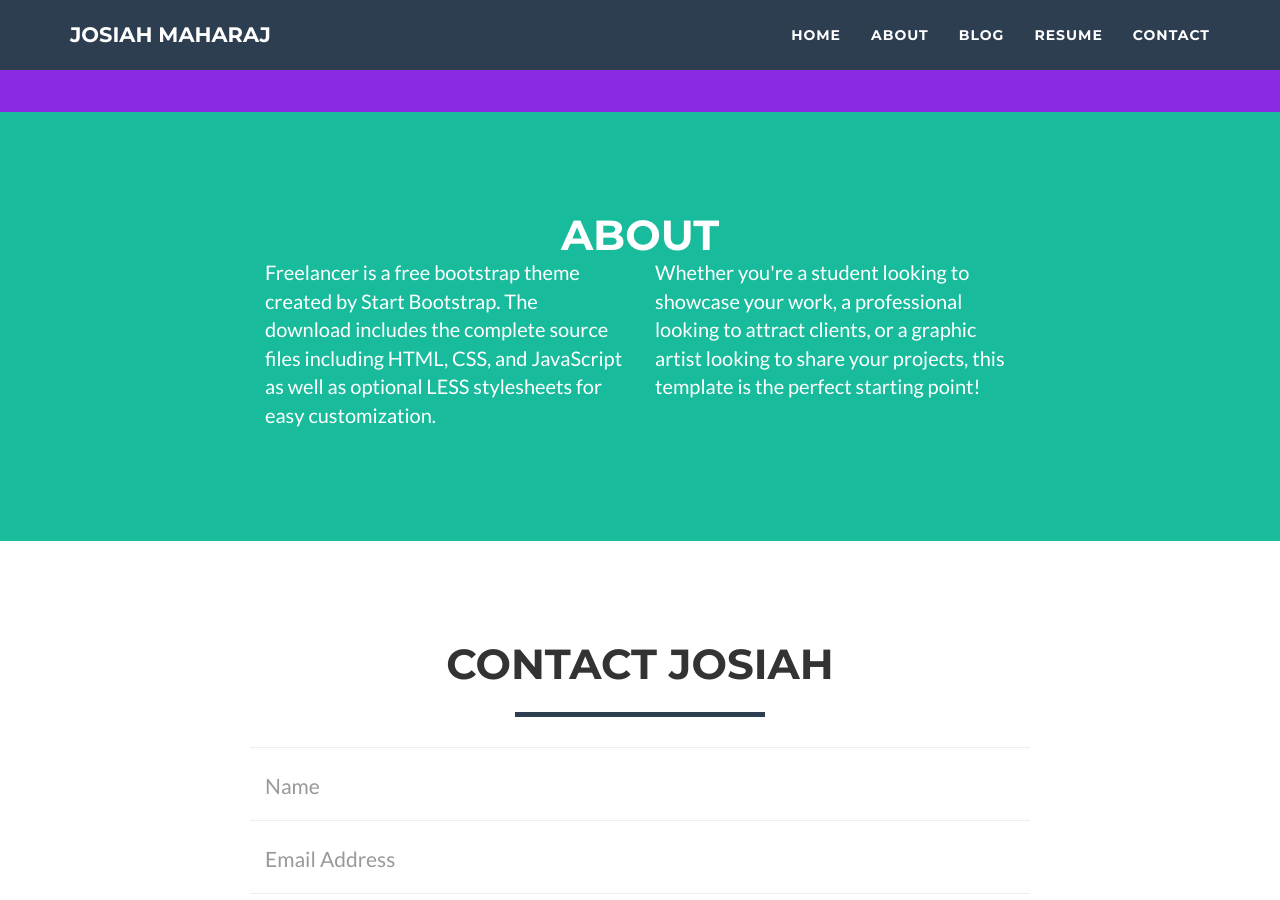
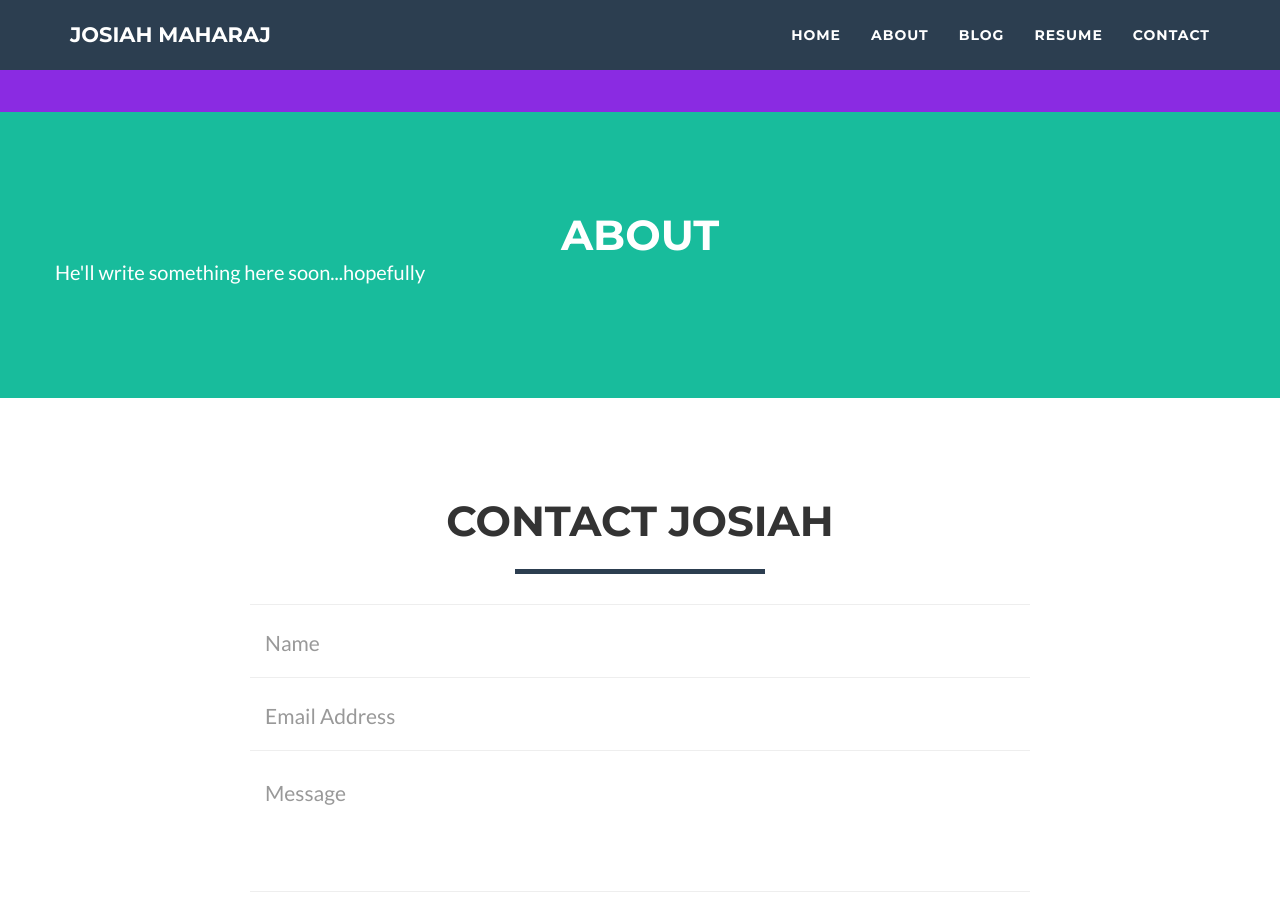
Before and after one commit to josiahmaharaj/josiahmaharaj.github.io, a Jekyll site: the page built from about.html, in a window 1280 px wide and 900 px high, scrolled down 664 px. Built offline with Jekyll 4.4.1, drawn with Linux system fonts in a browser that asks for light colours; nearby versions of some CDN libraries; comment, search, counter and statistics services are not loaded.

Commit message:
about update

```diff
--- a/about.html
+++ b/about.html
@@ -32,12 +32,9 @@
                 </div>
             </div>
             <div class="row">
-                <div class="col-lg-4 col-lg-offset-2">
-                    <p>Freelancer is a free bootstrap theme created by Start Bootstrap. The download includes the complete source files including HTML, CSS, and JavaScript as well as optional LESS stylesheets for easy customization.</p>
-                </div>
-                <div class="col-lg-4">
-                    <p>Whether you're a student looking to showcase your work, a professional looking to attract clients, or a graphic artist looking to share your projects, this template is the perfect starting point!</p>
-                </div>
+
+                    <p>He'll write something here soon...hopefully</p>
+
                 <div class="col-lg-8 col-lg-offset-2 text-center">
 
                 </div>
```
